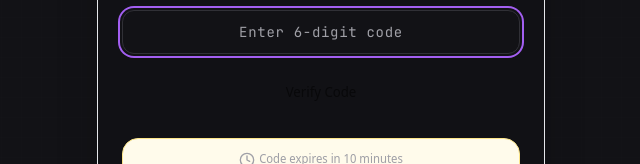
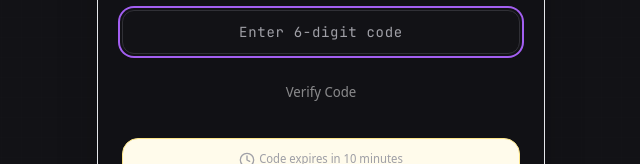
Before and after one commit to Lunim-Corporate/aifirstacademy, a React (Vite) app: page /VerifyOTP in a window 1280 px wide. Shown: the part 303-467 px from the top of the page, without its empty margins (319-959 px from the left). Built offline with nearby package versions, Linux system fonts and the light colour scheme; no server answers.

Commit message:
Fix Verify Code button visibility with proper gradient colors

```diff
--- a/client/pages/VerifyOTP.tsx
+++ b/client/pages/VerifyOTP.tsx
@@ -224,7 +224,7 @@ export default function VerifyOTP() {
               {/* Submit Button */}
               <Button
                 type="submit"
-                className="w-full bg-gradient-to-r from-primary-600 to-brand-600 hover:from-primary-700 hover:to-brand-700 disabled:opacity-50 transition-all duration-200"
+                className="w-full bg-gradient-to-r from-primary-700 to-brand-700 hover:from-primary-800 hover:to-brand-800 text-white disabled:opacity-50 transition-all duration-200"
                 disabled={verifying || code.length < 6}
               >
                 {verifying ? (
```
